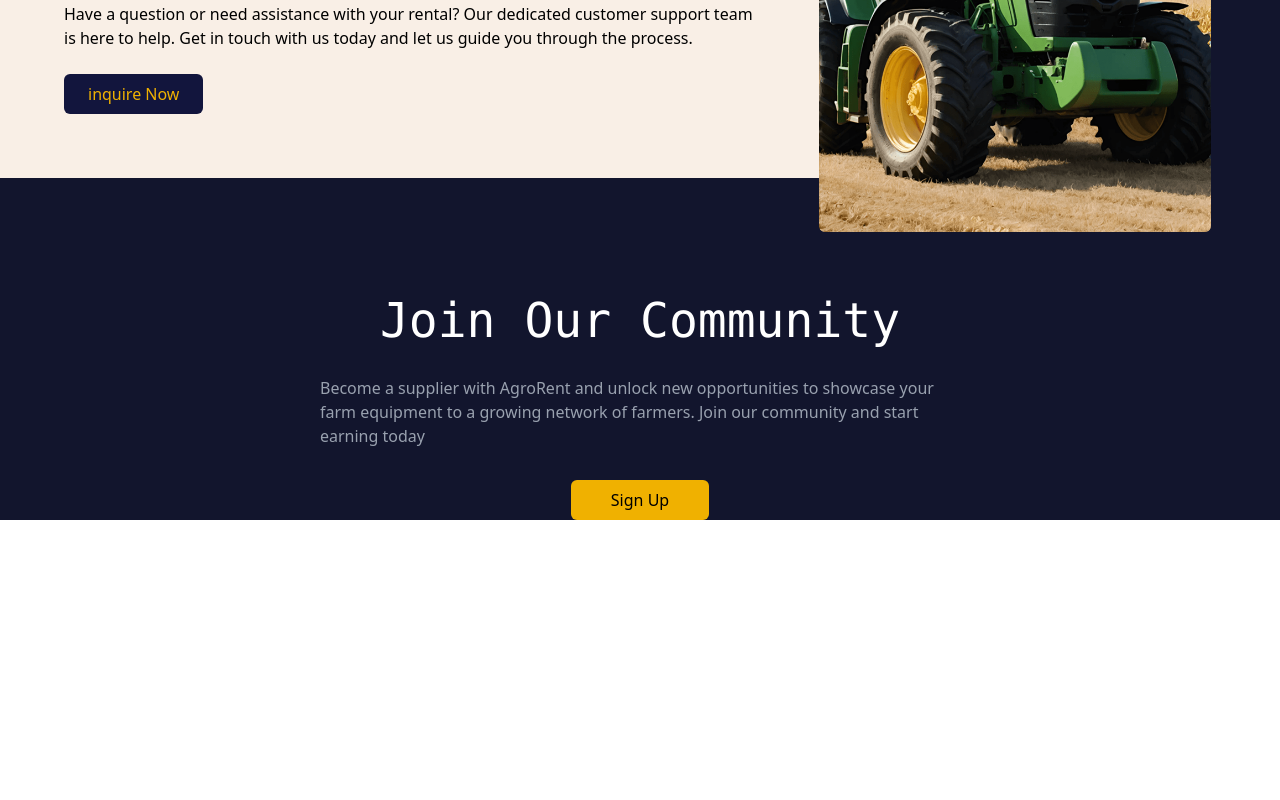
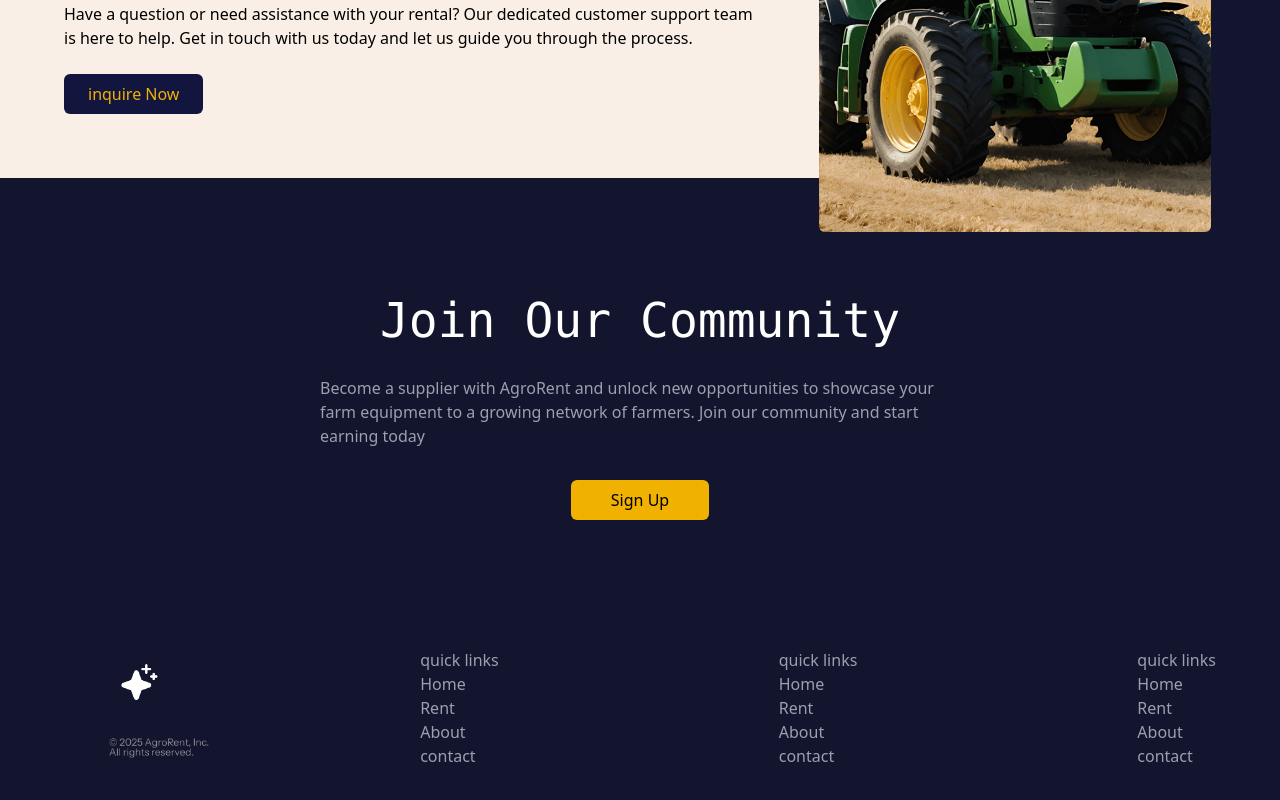
Before and after one commit to Rohan357015/farm-rent-app, a React app in the folder frontend/: page / in a window 1280 px wide. Shown: the part 3942-4742 px from the top of the page. Before the commit the page ends 4462 px from the top, so only its background shows below. Built offline with nearby package versions, Linux system fonts and the light colour scheme; the HTML template or start-up script is replaced by a standard one.

Commit message:
homepage complete

```diff
--- a/frontend/src/pages/landingPage.jsx
+++ b/frontend/src/pages/landingPage.jsx
@@ -5,6 +5,7 @@ import tractor from '../assets/tractor1.png'
 import tractor2 from '../assets/tractor2.png'
 import tractor3 from '../assets/tractor3.png'
 import tractor4 from '../assets/tractor4.png'
+import logo from '../assets/LogoColumn.png'
 
 const HOME = () => {
   const position={
@@ -180,6 +181,41 @@ const HOME = () => {
           <button className='bg-yellow-500 text- rounded-2xl px-10 py-2 rounded-md hover:bg-yellow-400 transition'>Sign Up</button>
         </div>
 
+        <footer className='flex justify-around mt-[10%] text-gray-400 pb-19'>
+          <div className='mr-[10%]'>
+            <img src={logo} alt="Logo" height={200} width={100} className='mt-[5%] ml-[45%]' />
+          </div>
+          <div className='flex justify-between gap-70'>
+            <div>
+              <ul>
+                <li>quick links</li>
+                <li>Home</li>
+                <li>Rent</li>
+                <li>About</li>
+                <li>contact</li>
+              </ul>
+            </div>
+            <div>
+              <ul>
+                <li>quick links</li>
+                <li>Home</li>
+                <li>Rent</li>
+                <li>About</li>
+                <li>contact</li>
+              </ul>
+            </div>
+            <div>
+              <ul>
+                <li>quick links</li>
+                <li>Home</li>
+                <li>Rent</li>
+                <li>About</li>
+                <li>contact</li>
+              </ul>
+            </div>
+          </div>
+        </footer>
+
     </div>
   )
 }
```
Also changed, not shown: frontend/src/assets/LogoColumn.png (added).
